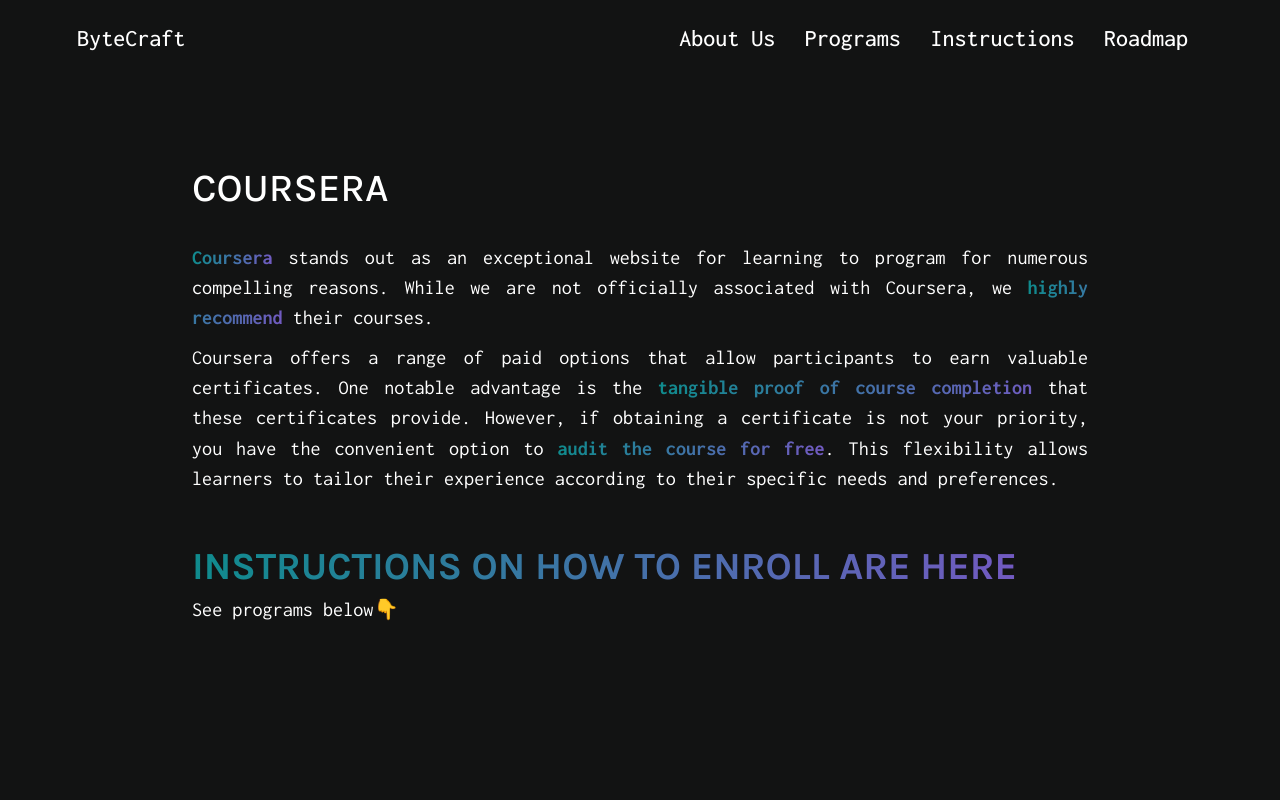
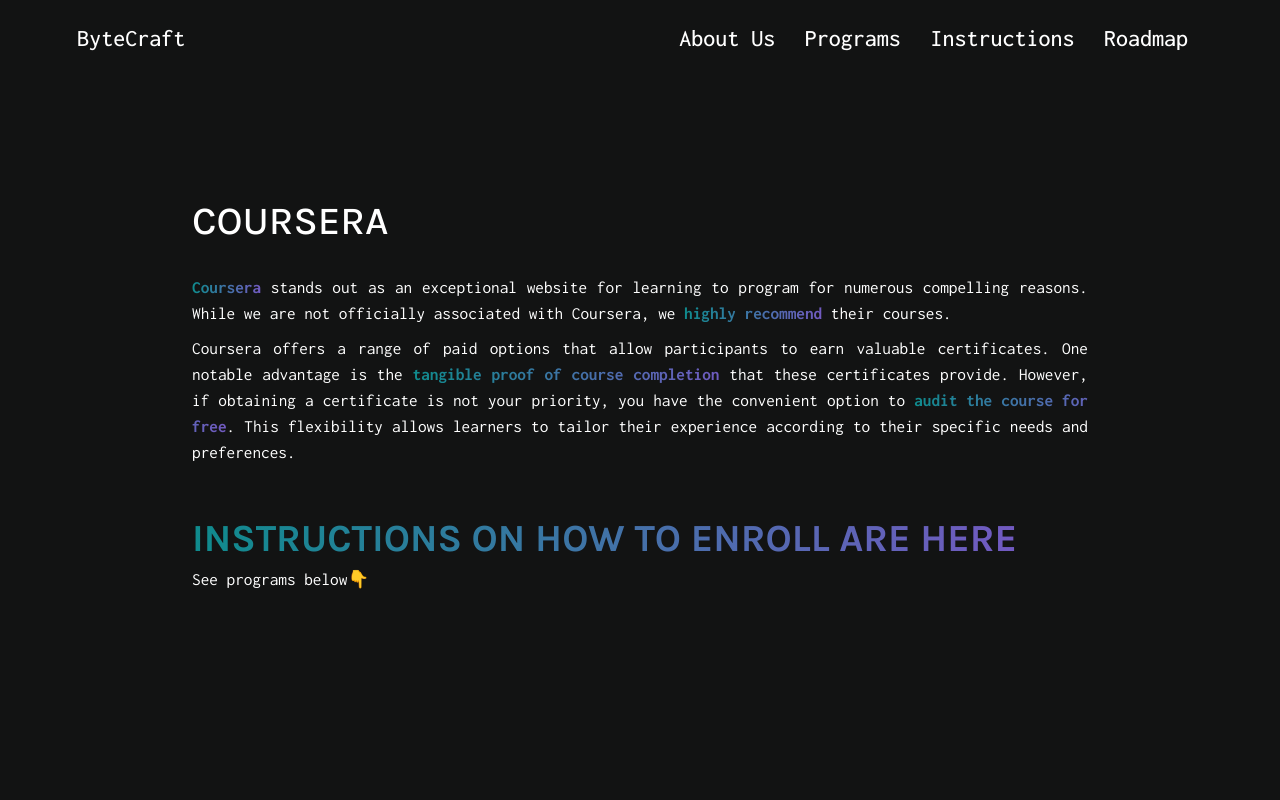
Before and after one commit to ByteCraftEnterprise/programs, a React (Create React App) app: page / in a window 1280 px wide. Shown: the top 800 px of the page. Built offline with nearby package versions, Linux system fonts and the light colour scheme; a small style sheet from the web is missing.

Commit message:
Update App.css

```diff
--- a/src/App.css
+++ b/src/App.css
@@ -74,7 +74,7 @@
 
 .main p,
 .goals p {
-  font-size: 2.1rem;
+  font-size: 1.8rem;
   text-align: justify;
 }
 
```
